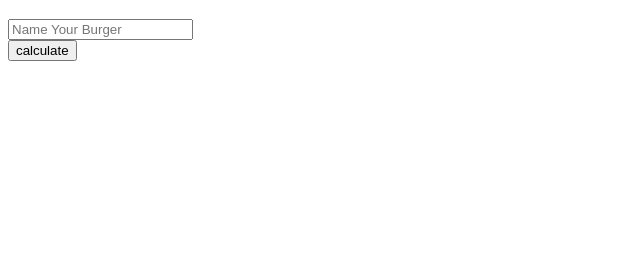
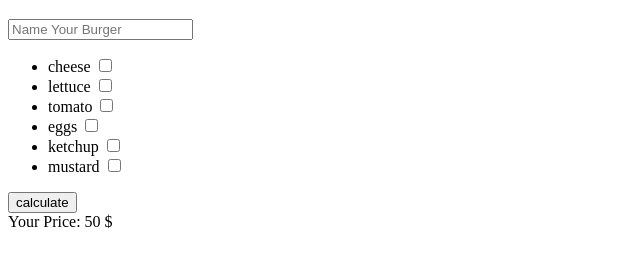
Before and after one commit to MatiaCasu/js-burger, a plain HTML site: page index.html in a window 1280 px wide. Shown: the part 61-328 px from the top of the page, without its empty margins (0-640 px from the left). Drawn offline with Linux system fonts and the light colour scheme.

Commit message:
Logica Ingredienti aggiunti a prezzo

```diff
--- a/index.html
+++ b/index.html
@@ -5,6 +5,7 @@
     <meta name="viewport" content="width=device-width, initial-scale=1.0">
     <meta http-equiv="X-UA-Compatible" content="ie=edge">
     <link rel="stylesheet" href="css/style.css">
+    <!-- /Style -->
     <title>Your Burger</title>
   </head>
   <body>
@@ -16,12 +17,42 @@
         <input id="n_burger" type="text" name="" placeholder="Name Your Burger">
       </div>
       <div class="ingredients">
+        <ul>
+          <li>
+            <label for="cheese">cheese</label>
+            <input id="cheese" class="ingredients" type="checkbox" name="cheese" value="10">
+          </li>
+          <li>
+            <label for="lettuce">lettuce</label>
+            <input id="lettuce" class="ingredients" type="checkbox" name="cheese" value="8">
+          </li>
+          <li>
+            <label for="tomato">tomato</label>
+            <input id="tomato" class="ingredients" type="checkbox" name="cheese" value="8">
+          </li>
+          <li>
+            <label for="eggs">eggs</label>
+            <input id="eggs" class="ingredients" type="checkbox" name="cheese" value="15">
+          </li>
+          <li>
+            <label for="ketchup">ketchup</label>
+            <input id="ketchup" class="ingredients" type="checkbox" name="cheese" value="4">
+          </li>
+          <li>
+            <label for="mustard">mustard</label>
+            <input id="mustard" class="ingredients" type="checkbox" name="cheese" value="4">
+          </li>
+        </ul>
       </div>
       <div class="coupon"></div>
-      <button id="compute" type="button" name="button"> calculate</button>
+      <button id="compute" type="button" name="button">calculate</button>
     </main>
     <footer>
-      <div class="your_price"></div>
+      <div class="your_price">
+        Your Price:
+        <span id="price">50</span>
+        $
+      </div>
     </footer>
 
     <script src="js/script.js"></script>
--- a/js/script.js
+++ b/js/script.js
@@ -3,17 +3,30 @@
 - Attribuire valore ad ingredienti e sommarlo al prezzo base se "attivati"
 - Creare una lista di codici in cui ricercare quello del coupon utente
 - Stampare prezzo base(50)+ingredienti+coupon
- */
+*/
 
 
 // Chiedere il nome dell'hamburger all'utente prima di poter eseguire calcolo
 var nBurger = document.getElementById('n_burger');
 var compute = document.getElementById('compute');
+var ingredienti = document.getElementsByClassName('ingredients');
+var burgerPrice = document.getElementsByClassName('price');
 
 compute.addEventListener("click", function(){
   if(nBurger.value === ""){
-  compute = alert("nome vuoto");
+    compute = alert("Dai un nome al tuo Hamburger!");
   }
-  console.log(nBurger.value);
+  else{
+    var plainPrice = 50;
+    for(var i = 0; i <ingredienti.length; i++){
+      ingredienti[i]=i;
+
+      if(ingredienti[i].checked){
+        plainPrice += parseInt(ingredienti[i].value);
+      }
+    }
+    price.innerHTML = plainPrice;
+  }
+
 
 });
```
